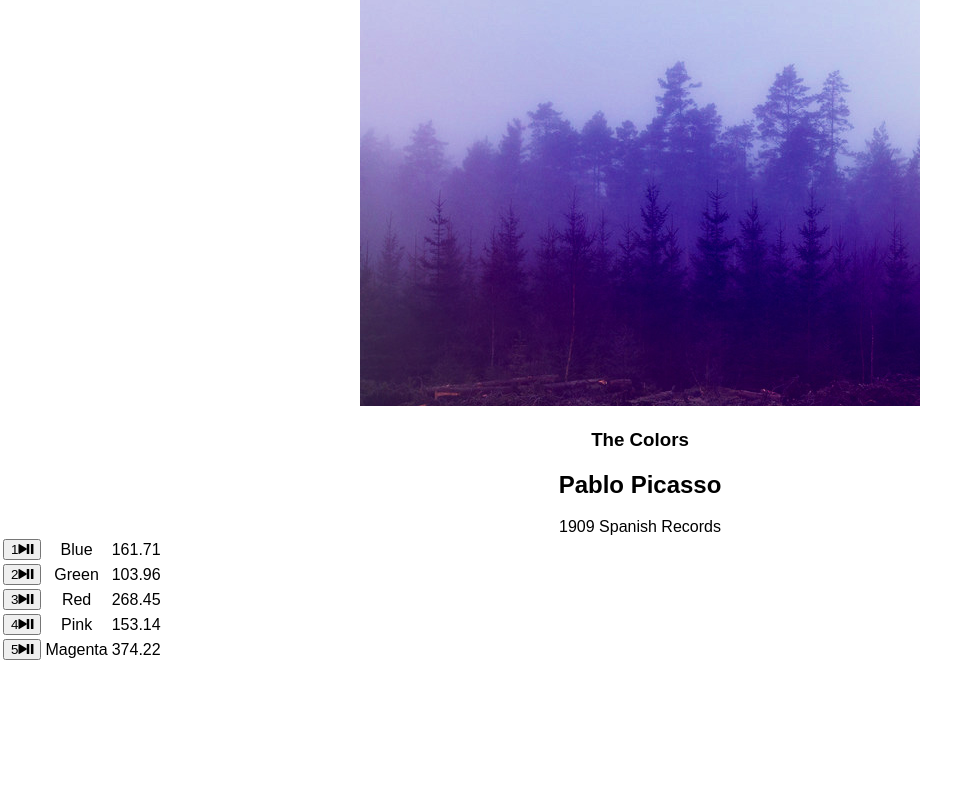
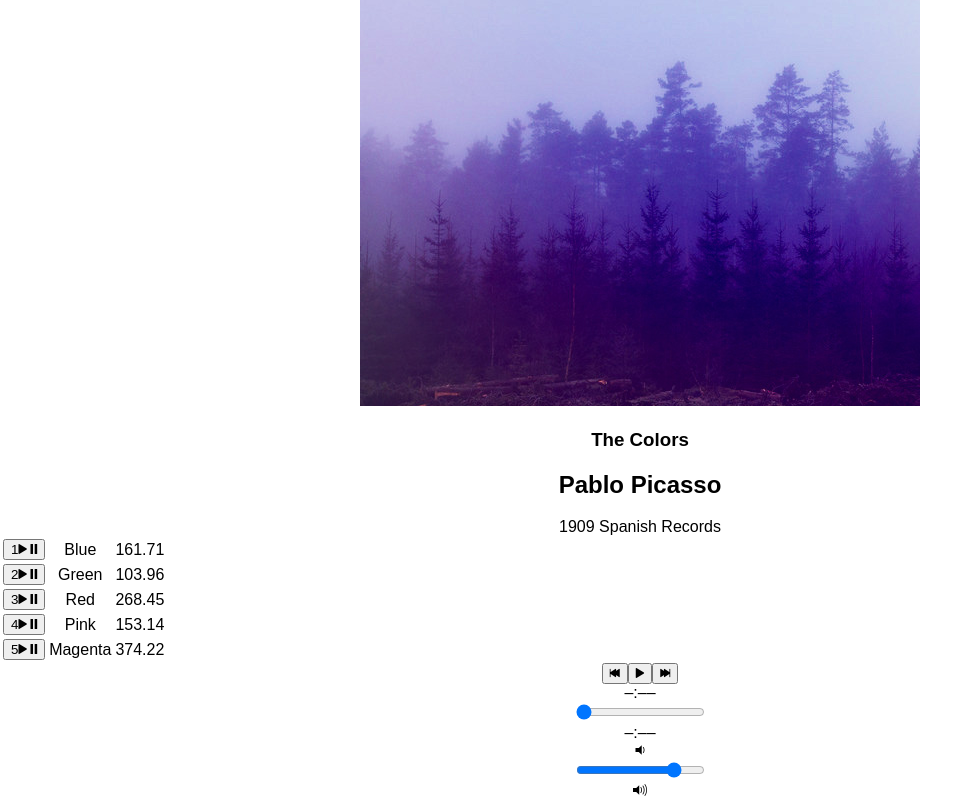
Before and after one commit to 0xZeb/React, a React (Create React App) app in the folder bloc-jams-react/: page /album/the-colors in a window 1280 px wide. Shown: the part 252-1052 px from the top of the page, without its empty margins (0-980 px from the left). Before the commit the page ends 915 px from the top, so only its background shows below. Built offline with nearby package versions, Linux system fonts and the light colour scheme.

Commit message:
player-bar-prev-button-ckpt

```diff
--- a/bloc-jams-react/src/components/Album.js
+++ b/bloc-jams-react/src/components/Album.js
@@ -1,11 +1,14 @@
-import React, { Component } from 'react';
+import React, {
+  Component
+} from 'react';
 import albumData from './../data/albums';
+import PlayerBar from  './PlayerBar';
 
 class Album extends Component {
-    constructor(props){
+  constructor(props) {
     super(props);
 
-    const album = albumData.find( album => {
+    const album = albumData.find(album => {
       return album.slug === this.props.match.params.slug
     });
 
@@ -18,68 +21,112 @@ class Album extends Component {
     this.audioElement = document.createElement('audio');
     this.audioElement.src = album.songs[0].audioSrc;
 
-    function play() {
+  }
+  play() {
     this.audioElement.play();
-      this.setState({ isPlaying: true });
+    this.setState({
+      isPlaying: true
+    });
   }
 
-    function pause() {
+  pause() {
     this.audioElement.pause();
-      this.setState({ isPlaying: false });
+    this.setState({
+      isPlaying: false
+    });
   }
 
-    function setSong(song) {
+  setSong(song) {
     this.audioElement.src = song.audioSrc;
-      this.setState({ currentSong: song });
+    this.setState({
+      currentSong: song
+    });
   }
 
-    function handleSongClick(song){
+  handleSongClick(song) {
     const isSameSong = this.state.currentSong === song;
-      if (this.state.isPlaying && isSameSong){
+    if (this.state.isPlaying && isSameSong) {
       this.pause();
     } else {
-        if (!isSameSong) { this.setSong(song); }
+      if (!isSameSong) {
+        this.setSong(song);
+      }
       this.play();
     }
   }
+
+  handlePrevClick(song){
+    const currentIndex = this.state.album.songs.findIndex(song => this.state.currentSong === song);
+     const newIndex = Math.max(0, currentIndex - 1);
+     const newSong = this.state.album.songs[newIndex];
+     this.setSong(newSong);
+     this.play(newSong);
 
   }
 
 
 
+
   render() {
-    return (
-      <section className="album">
-        <section id="album-info">
-          <img id="album-cover-art" src={this.state.album.albumCover} />
-          <div className="album-details">
-            <h1 id="album-title">{this.state.album.title}</h1>
-            <h2 className="artist">{this.state.album.artist}</h2>
-            <div id="release-info">{this.state.album.releaseInfo}</div>
-          </div>
-        </section>
-        <table id="song-list">
-          <colgroup>
-            <col id="song-number-column" />
-            <col id="song-title-column" />
-            <col id="song-duration-column" />
-          </colgroup>
-          <tbody>
-          { this.state.album.songs.map( (song, index) =>
-                <tr className="song" key={index} onClick={() => this.handleSongClick(song)}>
-                  <td className="song-actions">
-                    <button>
-                      <span className="song-number">{index + 1}</span>
-                      <span className="ion-play"></span>
-                      <span className="ion-pause"></span>
-                    </button>
-                  </td>
-                  <td className="song-title">{song.title}</td>
-                  <td className="song-duration">{song.duration}</td>
-                </tr>
-            )}
-          </tbody>
-        </table>
+    return ( < section className = "album" > < section id = "album-info" >
+      <
+      img id = "album-cover-art"
+      src = {
+        this.state.album.albumCover
+      }
+      /> <
+      div className = "album-details" >
+      <
+      h1 id = "album-title" > {
+        this.state.album.title
+      } < /h1> <
+      h2 className = "artist" > {
+        this.state.album.artist
+      } < /h2> <
+      div id = "release-info" > {
+        this.state.album.releaseInfo
+      } < /div> < /
+      div > <
+      /section> <
+      table id = "song-list" >
+      <
+      colgroup >
+      <
+      col id = "song-number-column" / >
+      <
+      col id = "song-title-column" / >
+      <
+      col id = "song-duration-column" / >
+      <
+      /colgroup> <
+      tbody > { this.state.album.songs.map((song, index) =>
+
+          <tr className = "song"  key={index } onClick={()=>this.handleSongClick(song)}>
+
+          <td className = "song-actions" >
+          < button >
+          < span className = "song-number" >
+           {index + 1 }
+             < /span>
+          < span className = "ion-play" > < /span>
+           <  span className = "ion-pause" > < /span>
+           < / button >
+            < /td>
+          < td className = "song-title" >
+              {song.title }
+           < /td>
+          <td className = "song-duration" > { song.duration  }
+            < /td>
+          < / tr >
+        )
+      }   </tbody>
+        < /table >
+        <PlayerBar
+         isPlaying={this.state.isPlaying}
+         currentSong={this.state.currentSong}
+        handleSongClick={() => this.handleSongClick(this.state.currentSong)}
+        handlePrevClick={() => this.handlePrevClick()}
+        />
       </section>
     );
   }
--- /dev/null
+++ b/bloc-jams-react/src/components/PlayerBar.js
@@ -0,0 +1,33 @@
+import React, { Component } from 'react';
+
+class PlayerBar extends Component {
+  render(){
+    return (
+      <section className="player-bar">
+      <section id="buttons">
+         <button id="previous" onClick={this.props.handlePrevClick}>
+           <span className="ion-skip-backward"></span>
+         </button>
+         <button id="play-pause" onClick={this.props.handleSongClick} >
+           <span className ={this.props.isPlaying ? 'ion-pause' : 'ion-play'}></span>
+         </button>
+         <button id="next">
+           <span className="ion-skip-forward"></span>
+         </button>
+       </section>
+       <section id="time-control">
+         <div className="current-time">–:––</div>
+         <input type="range" className="seek-bar" value="0" />
+         <div className="total-time">–:––</div>
+       </section>
+       <section id="volume-control">
+         <div className="icon ion-volume-low"></div>
+         <input type="range" className="seek-bar" value="80" />
+         <div className="icon ion-volume-high"></div>
+       </section>
+      </section>
+    );
+  }
+}
+
+export default PlayerBar;
```
Also changed, not shown: bloc-jams-react/package.json (+12 -1 lines). Lines whose indentation alone changed are shown as unchanged.
